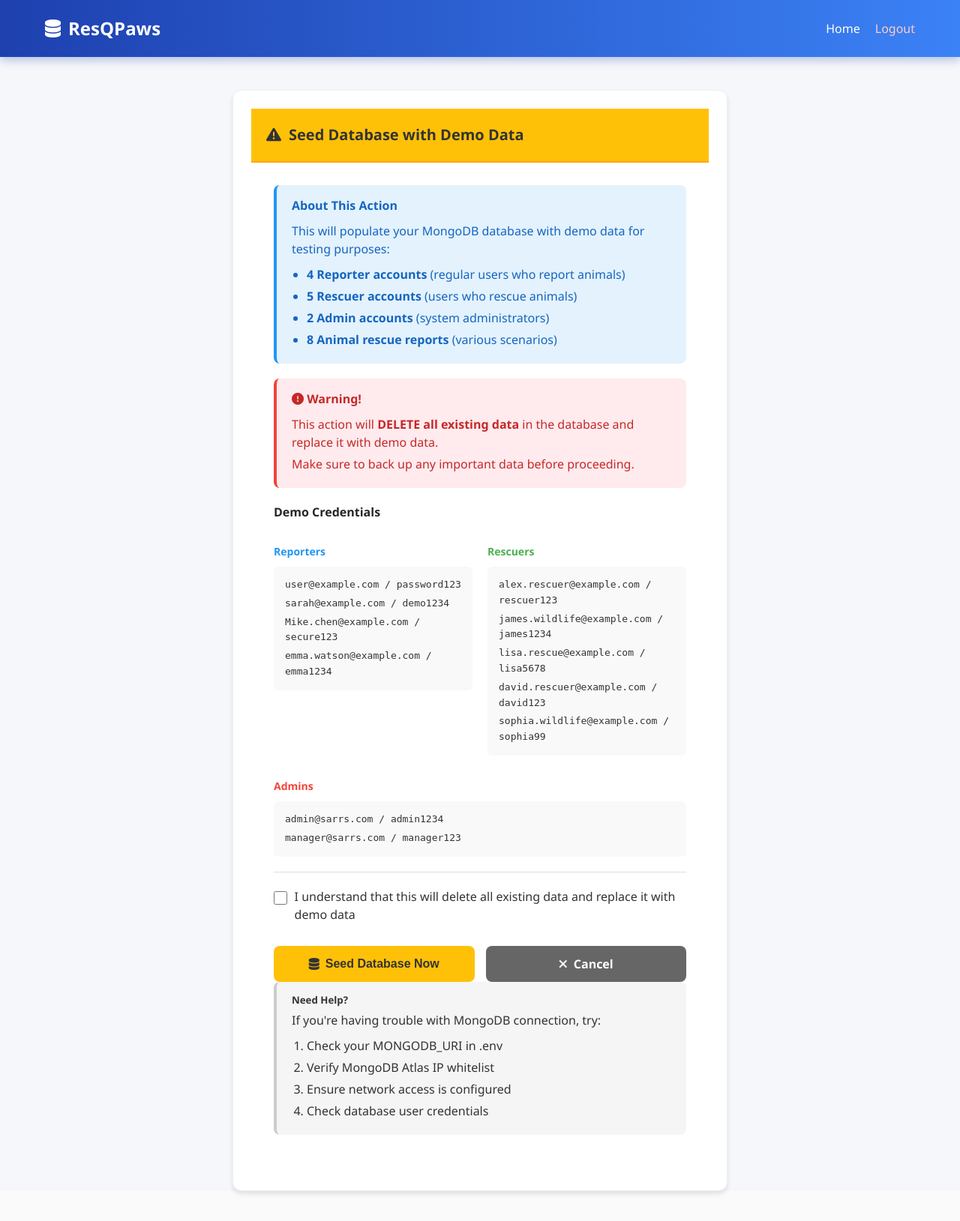
After one commit to nihaarika-madhunandan/SARRS, a Flask app: page /admin/seed-database in a window 1280 px wide. The commit adds this page. Shown: the whole page at 75% size. Run offline with Flask 3, Linux system fonts and the light colour scheme; the visitor is signed in with stand-in values (Sample User, id 1).

Commit message:
feat: Implement database seeding route and add demo data generation functionality

```diff
--- a/app.py
+++ b/app.py
@@ -548,5 +548,106 @@ def get_stats():
         "timeline": timeline,
     })
 
+# ==================== DATABASE SEEDING ROUTE ====================
+@app.route("/admin/seed-database", methods=["GET", "POST"])
+def seed_database():
+    """
+    Seed database with demo data
+    Accessible only to admins or via secret key for initial setup
+    """
+    # Allow access with secret admin key or if user is admin
+    admin_key = request.args.get("key") or request.form.get("key")
+    is_authorized = False
+
+    if current_user.is_authenticated and current_user.role == "admin":
+        is_authorized = True
+    elif admin_key == os.getenv("ADMIN_SEED_KEY", "ADMIN_SEED_KEY_NOT_SET"):
+        is_authorized = True
+
+    if not is_authorized:
+        flash("Unauthorized: Admin access required", "error")
+        return redirect(url_for("home"))
+
+    if request.method == "POST" or request.args.get("confirm") == "true":
+        try:
+            if db is None:
+                flash("Database connection unavailable", "error")
+                return redirect(url_for("admin_dashboard"))
+
+            # Clear existing data
+            db.users.delete_many({})
+            db.rescuers.delete_many({})
+            db.admins.delete_many({})
+            db.reports.delete_many({})
+
+            # Create demo users
+            users_data = [
+                {"email": "user@example.com", "full_name": "John Reporter", "phone": "+1-555-0101", "password": "password123"},
+                {"email": "sarah@example.com", "full_name": "Sarah Finder", "phone": "+1-555-0102", "password": "demo1234"},
+                {"email": "Mike.chen@example.com", "full_name": "Mike Chen", "phone": "+1-555-0103", "password": "secure123"},
+                {"email": "emma.watson@example.com", "full_name": "Emma Watson", "phone": "+1-555-0104", "password": "emma1234"}
+            ]
+
+            created_users = []
+            for user_data in users_data:
+                user = User.create(user_data["email"], user_data["full_name"], user_data["phone"], user_data["password"])
+                created_users.append(user)
+
+            # Create demo rescuers
+            rescuers_data = [
+                {"email": "alex.rescuer@example.com", "full_name": "Alex Rescuer", "phone": "+1-555-0201", "password": "rescuer123", "experience": "5 years - Bird specialist", "location": "Downtown"},
+                {"email": "james.wildlife@example.com", "full_name": "James Wilson", "phone": "+1-555-0202", "password": "james1234", "experience": "8 years - Large animals", "location": "Northern area"},
+                {"email": "lisa.rescue@example.com", "full_name": "Lisa Johnson", "phone": "+1-555-0203", "password": "lisa5678", "experience": "6 years - Urban wildlife", "location": "City center"},
+                {"email": "david.rescuer@example.com", "full_name": "David Kumar", "phone": "+1-555-0204", "password": "david123", "experience": "10 years - All species", "location": "Metro area"},
+                {"email": "sophia.wildlife@example.com", "full_name": "Sophia Martinez", "phone": "+1-555-0205", "password": "sophia99", "experience": "3 years - Small animals", "location": "Community area"}
+            ]
+
+            created_rescuers = []
+            for rescuer_data in rescuers_data:
+                rescuer = Rescuer.create(rescuer_data["email"], rescuer_data["full_name"], rescuer_data["phone"], rescuer_data["password"], rescuer_data["experience"], rescuer_data["location"])
+                created_rescuers.append(rescuer)
+
+            # Create demo admins
+            Admin.create("admin@sarrs.com", "Admin Dashboard", "admin1234")
+            Admin.create("manager@sarrs.com", "System Manager", "manager123")
+
+            # Create demo reports
+            reports_data = [
+                {"animal_type": "Bird", "condition": "Injured Wing", "location": "Downtown Park", "description": "Eagle with broken wing", "priority": "High", "reporter_idx": 0, "lat": 40.7128, "lon": -74.0060},
+                {"animal_type": "Dog", "condition": "Lost/Stray", "location": "Main Street", "description": "Golden Retriever, friendly", "priority": "Medium", "reporter_idx": 1, "lat": 40.7150, "lon": -74.0070},
+                {"animal_type": "Cat", "condition": "Stuck/Trapped", "location": "Oak Avenue", "description": "Cat stuck in tree", "priority": "Medium", "reporter_idx": 2, "lat": 40.7200, "lon": -74.0100},
+                {"animal_type": "Deer", "condition": "Hit by Vehicle", "location": "Highway 5", "description": "Injured deer on roadside", "priority": "Critical", "reporter_idx": 0, "lat": 40.6800, "lon": -74.0200},
+                {"animal_type": "Raccoon", "condition": "Disease Suspected", "location": "Neighborhood", "description": "Disoriented raccoon", "priority": "High", "reporter_idx": 3, "lat": 40.7300, "lon": -74.0150},
+                {"animal_type": "Swan", "condition": "Caught in Debris", "location": "Riverside Lake", "description": "Swan tangled in net", "priority": "High", "reporter_idx": 1, "lat": 40.6900, "lon": -74.0180},
+                {"animal_type": "Fox", "condition": "Suspected Injury", "location": "Forest Edge", "description": "Fox with limping gait", "priority": "Medium", "reporter_idx": 2, "lat": 40.6750, "lon": -74.0250},
+                {"animal_type": "Rabbit", "condition": "Orphaned", "location": "Garden", "description": "Young rabbit without mother", "priority": "Low", "reporter_idx": 3, "lat": 40.7100, "lon": -74.0210}
+            ]
+
+            for report_data in reports_data:
+                reporter = created_users[report_data["reporter_idx"]]
+                Report.create(
+                    animal_type=report_data["animal_type"],
+                    condition=report_data["condition"],
+                    location=report_data["location"],
+                    description=report_data["description"],
+                    priority=report_data["priority"],
+                    reporter_id=reporter._id,
+                    reporter_name=reporter.full_name,
+                    reporter_contact=reporter.phone,
+                    reporter_email=reporter.email,
+                    latitude=report_data.get("lat"),
+                    longitude=report_data.get("lon")
+                )
+
+            flash(f"Database seeded successfully! Created {len(created_users)} users, {len(created_rescuers)} rescuers, 2 admins, and 8 reports", "success")
+            return redirect(url_for("admin_dashboard"))
+
+        except Exception as e:
+            flash(f"Error seeding database: {str(e)}", "error")
+            return redirect(url_for("admin_dashboard"))
+
+    # Show confirmation page
+    return render_template("admin/seed_database.html")
+
 if __name__ == "__main__":
     app.run(debug=True, port=5000)
--- a/requirements.txt
+++ b/requirements.txt
@@ -1,8 +1,10 @@
 Flask==2.3.3
 Flask-Login==0.6.2
 Flask-PyMongo==2.3.0
-pymongo==4.6.0
+pymongo==4.8.0
 Werkzeug==2.3.7
 python-dotenv==1.0.0
 email-validator==2.1.0
 bcrypt==4.1.2
+certifi==2024.2.2
+pyOpenSSL==24.0.0
--- a/templates/admin/dashboard.html
+++ b/templates/admin/dashboard.html
@@ -63,6 +63,10 @@
                 <a href="{{ url_for('view_all_reports') }}" class="nav-item">
                     <i class="fas fa-file-alt"></i>
                     <span>All Reports</span>
+                </a>
+                <a href="{{ url_for('seed_database') }}" class="nav-item" style="color: #faad14;">
+                    <i class="fas fa-database"></i>
+                    <span>Seed Database</span>
                 </a>
                 <hr style="margin: 20px 0; border: none; border-top: 1px solid #e5e7eb;">
                 <a href="{{ url_for('logout') }}" class="nav-item" style="color: #f5222d;">
--- /dev/null
+++ b/templates/admin/seed_database.html
@@ -0,0 +1,379 @@
+<!DOCTYPE html>
+<html lang="en">
+<head>
+    <meta charset="UTF-8">
+    <meta name="viewport" content="width=device-width, initial-scale=1.0">
+    <title>Seed Database - SARRS Admin</title>
+    <link href="https://cdnjs.cloudflare.com/ajax/libs/font-awesome/6.4.0/css/all.min.css" rel="stylesheet">
+    <link rel="stylesheet" href="{{ url_for('static', filename='css/antd-style.css') }}">
+    <style>
+        * {
+            margin: 0;
+            padding: 0;
+            box-sizing: border-box;
+        }
+
+        body {
+            font-family: 'Segoe UI', Tahoma, Geneva, Verdana, sans-serif;
+            background: #f5f7fa;
+            padding-top: 80px;
+        }
+
+        header {
+            background: linear-gradient(90deg, #1e40af 0%, #3b82f6 100%);
+            color: white;
+            padding: 20px 0;
+            position: fixed;
+            top: 0;
+            width: 100%;
+            box-shadow: 0 4px 12px rgba(30, 64, 175, 0.3);
+            z-index: 1000;
+        }
+
+        .header-content {
+            max-width: 1200px;
+            margin: 0 auto;
+            padding: 0 20px;
+            display: flex;
+            justify-content: space-between;
+            align-items: center;
+        }
+
+        .header-brand {
+            font-size: 24px;
+            font-weight: 700;
+            display: flex;
+            align-items: center;
+            gap: 10px;
+        }
+
+        .header-nav {
+            display: flex;
+            gap: 20px;
+            align-items: center;
+        }
+
+        .header-nav a {
+            color: white;
+            text-decoration: none;
+            font-weight: 500;
+            transition: opacity 0.3s;
+        }
+
+        .header-nav a:hover {
+            opacity: 0.8;
+        }
+
+        .container {
+            max-width: 700px;
+            margin: 40px auto;
+            padding: 0 20px;
+        }
+
+        .card {
+            background: white;
+            border-radius: 12px;
+            box-shadow: 0 4px 6px rgba(0, 0, 0, 0.1);
+            overflow: hidden;
+        }
+
+        .card-header {
+            background: #ffc107;
+            color: #333;
+            padding: 20px;
+            border-bottom: 2px solid #ffa500;
+        }
+
+        .card-header h3 {
+            margin: 0;
+            font-size: 20px;
+            display: flex;
+            align-items: center;
+            gap: 10px;
+        }
+
+        .card-body {
+            padding: 30px;
+        }
+
+        .alert {
+            padding: 15px 20px;
+            border-radius: 8px;
+            margin-bottom: 20px;
+            border-left: 4px solid;
+        }
+
+        .alert-info {
+            background: #e3f2fd;
+            border-color: #2196f3;
+            color: #1565c0;
+        }
+
+        .alert-danger {
+            background: #ffebee;
+            border-color: #f44336;
+            color: #c62828;
+        }
+
+        .alert-light {
+            background: #f5f5f5;
+            border-color: #ccc;
+            color: #333;
+        }
+
+        .alert h4 {
+            margin: 0 0 10px 0;
+            font-weight: 600;
+        }
+
+        .alert p {
+            margin: 5px 0;
+        }
+
+        .alert ul, .alert ol {
+            margin: 10px 0 0 20px;
+        }
+
+        .alert li {
+            margin: 5px 0;
+        }
+
+        .section {
+            margin: 30px 0;
+        }
+
+        .section h5 {
+            font-size: 16px;
+            color: #1e40af;
+            margin-bottom: 10px;
+            font-weight: 600;
+        }
+
+        .section.small {
+            margin: 15px 0;
+        }
+
+        .section.small h5 {
+            font-size: 14px;
+            color: #666;
+        }
+
+        .credentials {
+            background: #f9f9f9;
+            padding: 10px 15px;
+            border-radius: 6px;
+            font-family: monospace;
+            font-size: 13px;
+            line-height: 1.6;
+            color: #333;
+        }
+
+        .credentials small {
+            color: #666;
+        }
+
+        .credentials div {
+            margin: 4px 0;
+        }
+
+        .row {
+            display: grid;
+            grid-template-columns: 1fr 1fr;
+            gap: 20px;
+            margin: 15px 0;
+        }
+
+        @media (max-width: 600px) {
+            .row {
+                grid-template-columns: 1fr;
+            }
+        }
+
+        .form-check {
+            display: flex;
+            align-items: flex-start;
+            gap: 10px;
+            margin: 20px 0;
+        }
+
+        .form-check-input {
+            margin-top: 4px;
+            cursor: pointer;
+            width: 20px;
+            height: 20px;
+        }
+
+        .form-check-label {
+            cursor: pointer;
+            font-weight: 500;
+            color: #333;
+        }
+
+        .btn-group {
+            display: flex;
+            gap: 15px;
+            margin-top: 30px;
+        }
+
+        .btn {
+            padding: 12px 24px;
+            border: none;
+            border-radius: 8px;
+            font-size: 16px;
+            font-weight: 600;
+            cursor: pointer;
+            text-decoration: none;
+            display: inline-flex;
+            align-items: center;
+            gap: 8px;
+            transition: all 0.3s;
+            text-align: center;
+            flex: 1;
+            justify-content: center;
+        }
+
+        .btn-warning {
+            background: #ffc107;
+            color: #333;
+        }
+
+        .btn-warning:hover {
+            background: #ffb300;
+        }
+
+        .btn-secondary {
+            background: #666;
+            color: white;
+        }
+
+        .btn-secondary:hover {
+            background: #555;
+        }
+
+        hr {
+            border: none;
+            border-top: 1px solid #ddd;
+            margin: 20px 0;
+        }
+    </style>
+</head>
+<body>
+    <!-- Header -->
+    <header>
+        <div class="header-content">
+            <div class="header-brand">
+                <i class="fas fa-database"></i>
+                ResQPaws
+            </div>
+            <nav class="header-nav">
+                <a href="{{ url_for('home') }}">Home</a>
+                <a href="{{ url_for('logout') }}" style="color: #ffcccc;">Logout</a>
+            </nav>
+        </div>
+    </header>
+
+    <!-- Main Content -->
+    <div class="container">
+        <!-- Flash Messages -->
+        {% with messages = get_flashed_messages(with_categories=true) %}
+            {% if messages %}
+                {% for category, message in messages %}
+                    <div class="alert alert-{{ category }}">
+                        {{ message }}
+                    </div>
+                {% endfor %}
+            {% endif %}
+        {% endwith %}
+
+        <div class="card">
+            <div class="card-header">
+                <h3><i class="fas fa-exclamation-triangle"></i> Seed Database with Demo Data</h3>
+            </div>
+            <div class="card-body">
+                <div class="alert alert-info">
+                    <h4>About This Action</h4>
+                    <p>This will populate your MongoDB database with demo data for testing purposes:</p>
+                    <ul>
+                        <li><strong>4 Reporter accounts</strong> (regular users who report animals)</li>
+                        <li><strong>5 Rescuer accounts</strong> (users who rescue animals)</li>
+                        <li><strong>2 Admin accounts</strong> (system administrators)</li>
+                        <li><strong>8 Animal rescue reports</strong> (various scenarios)</li>
+                    </ul>
+                </div>
+
+                <div class="alert alert-danger">
+                    <h4><i class="fas fa-exclamation-circle"></i> Warning!</h4>
+                    <p>This action will <strong>DELETE all existing data</strong> in the database and replace it with demo data.</p>
+                    <p>Make sure to back up any important data before proceeding.</p>
+                </div>
+
+                <h4>Demo Credentials</h4>
+                <div class="row">
+                    <div>
+                        <div class="section small">
+                            <h5 style="color: #2196f3;">Reporters</h5>
+                            <div class="credentials">
+                                <div>user@example.com / password123</div>
+                                <div>sarah@example.com / demo1234</div>
+                                <div>Mike.chen@example.com / secure123</div>
+                                <div>emma.watson@example.com / emma1234</div>
+                            </div>
+                        </div>
+                    </div>
+                    <div>
+                        <div class="section small">
+                            <h5 style="color: #4caf50;">Rescuers</h5>
+                            <div class="credentials">
+                                <div>alex.rescuer@example.com / rescuer123</div>
+                                <div>james.wildlife@example.com / james1234</div>
+                                <div>lisa.rescue@example.com / lisa5678</div>
+                                <div>david.rescuer@example.com / david123</div>
+                                <div>sophia.wildlife@example.com / sophia99</div>
+                            </div>
+                        </div>
+                    </div>
+                </div>
+
+                <div class="section small">
+                    <h5 style="color: #f44336;">Admins</h5>
+                    <div class="credentials">
+                        <div>admin@sarrs.com / admin1234</div>
+                        <div>manager@sarrs.com / manager123</div>
+                    </div>
+                </div>
+
+                <hr>
+
+                <form method="POST">
+                    <div class="form-check">
+                        <input class="form-check-input" type="checkbox" id="confirmCheckbox" name="confirm" value="true" required>
+                        <label class="form-check-label" for="confirmCheckbox">
+                            I understand that this will delete all existing data and replace it with demo data
+                        </label>
+                    </div>
+
+                    <div class="btn-group">
+                        <button type="submit" class="btn btn-warning">
+                            <i class="fas fa-database"></i> Seed Database Now
+                        </button>
+                        <a href="{{ url_for('admin_dashboard') }}" class="btn btn-secondary">
+                            <i class="fas fa-times"></i> Cancel
+                        </a>
+                    </div>
+                </form>
+
+                <div class="alert alert-light">
+                    <h5>Need Help?</h5>
+                    <p>If you're having trouble with MongoDB connection, try:</p>
+                    <ol>
+                        <li>Check your MONGODB_URI in .env</li>
+                        <li>Verify MongoDB Atlas IP whitelist</li>
+                        <li>Ensure network access is configured</li>
+                        <li>Check database user credentials</li>
+                    </ol>
+                </div>
+            </div>
+        </div>
+    </div>
+</body>
+</html>
```
Also changed, not shown: models/__init__.py (+31 -4 lines), 1 other file.
